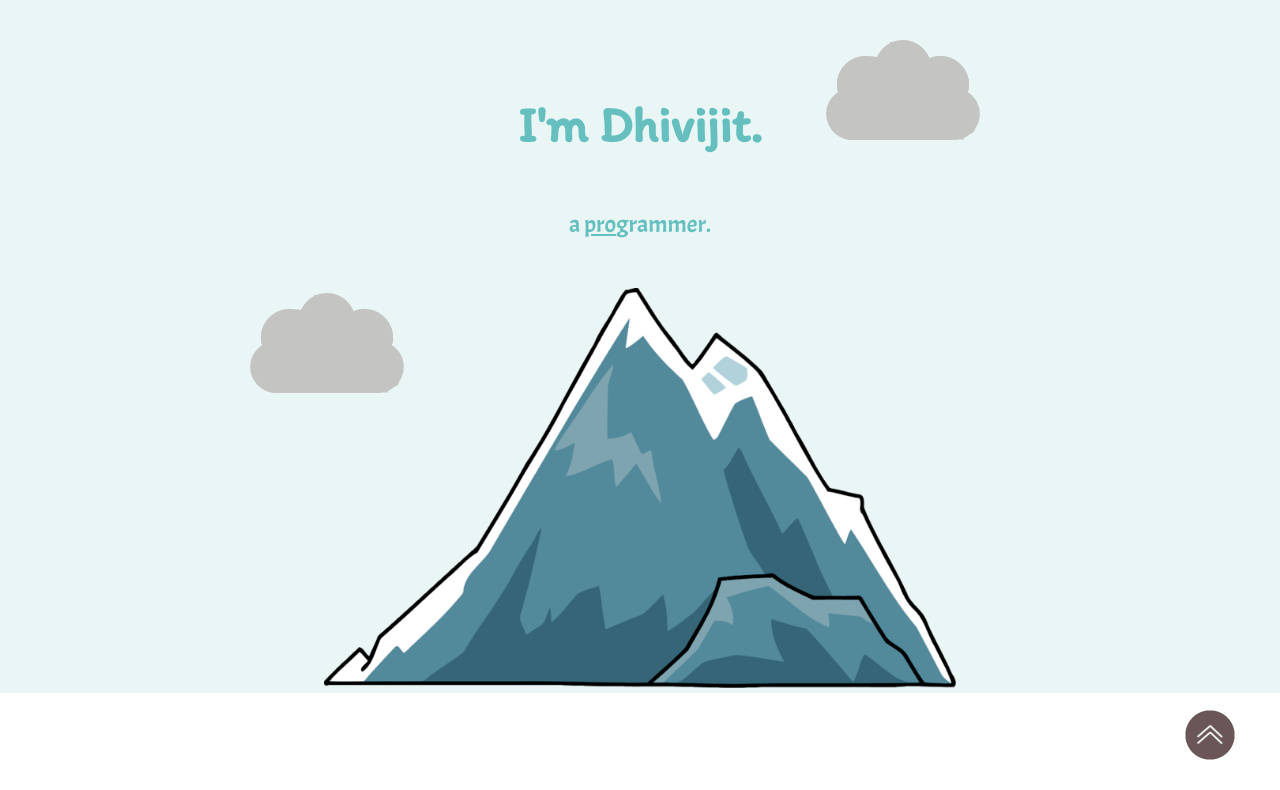
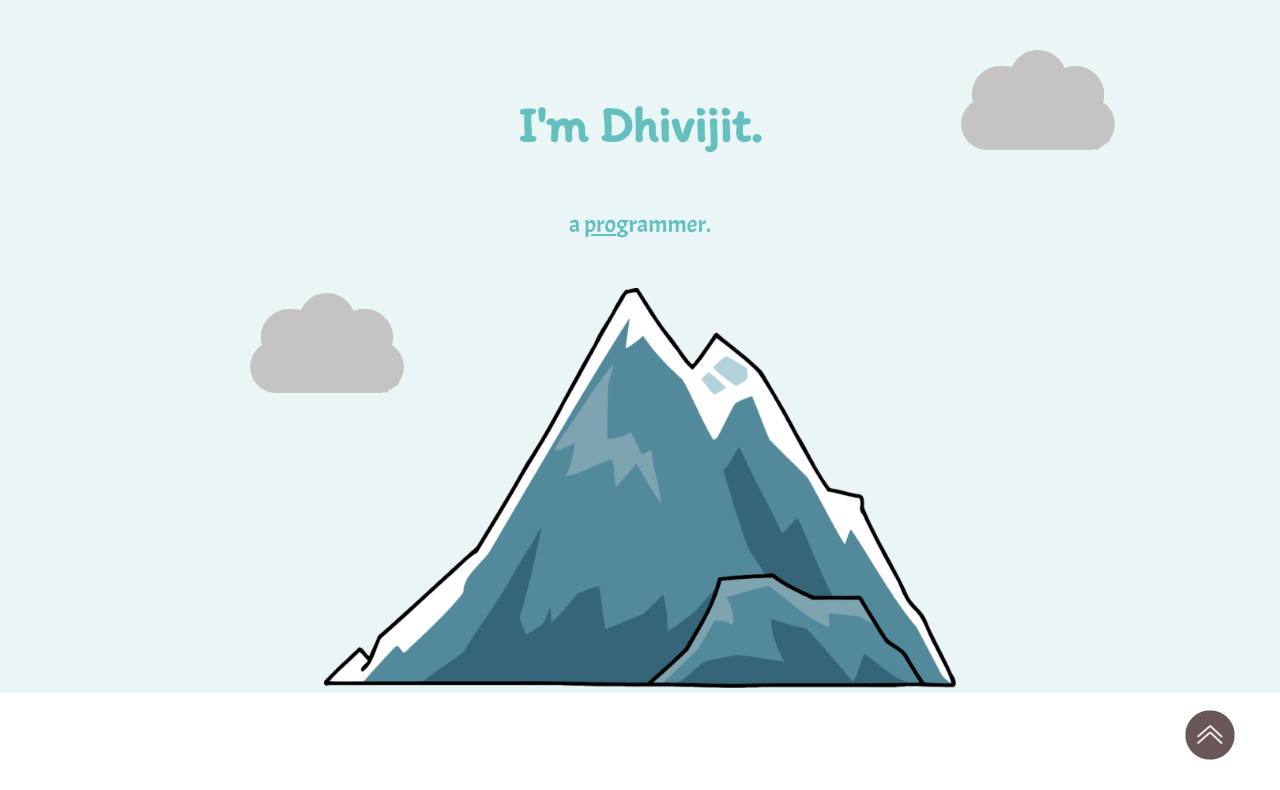
Before and after one commit to dhivijit/site, a plain HTML site: page index.html in a window 1280 px wide. Shown: the top 790 px of the page. Drawn offline with Linux system fonts and the light colour scheme.

Commit message:
Update styles.css

```diff
--- a/CSS/styles.css
+++ b/CSS/styles.css
@@ -63,8 +63,8 @@ h3{
 
 .top-cloud{
 	position:absolute;
-	right:300px;
-	top:40px;
+	right:165px;
+	top:50px;
 }
 
 .bottom-cloud{
```
